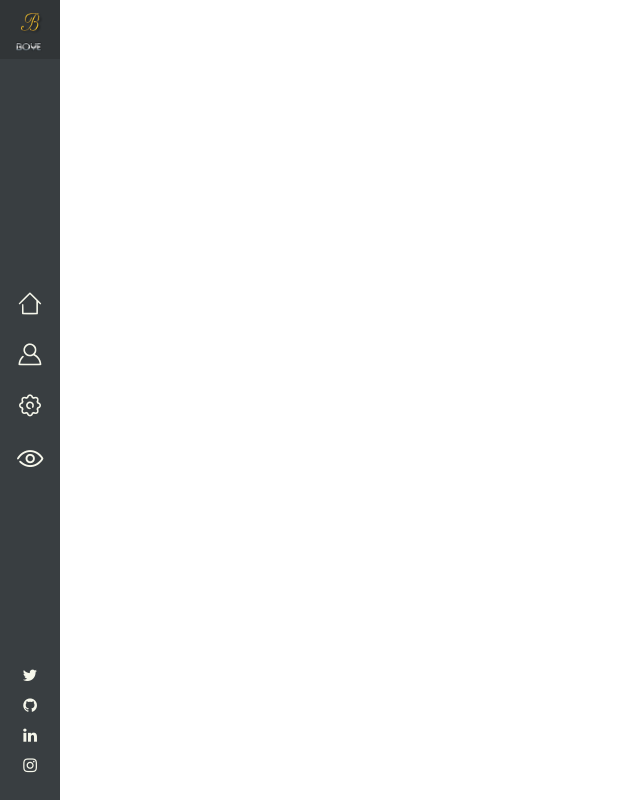
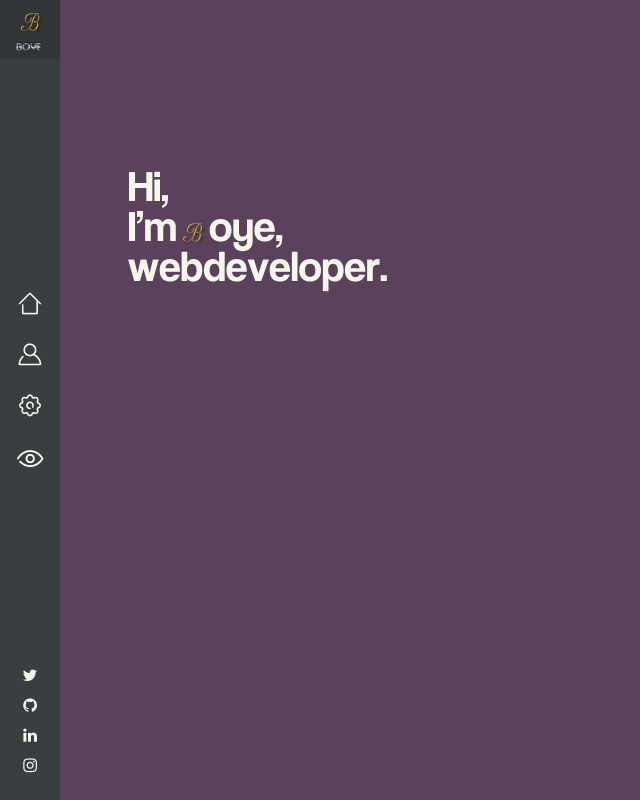
Before and after one commit to boyeoffice/olakunleboye, a Nuxt app: page / in a window 1280 px wide. Shown: the whole page, without its empty margins (0-640 px from the left). Built offline with nearby package versions, Linux system fonts and the light colour scheme.

Commit message:
Working on home page

```diff
--- a/assets/sass/_global.scss
+++ b/assets/sass/_global.scss
@@ -22,6 +22,16 @@ a {
 a:focus {
   outline: none;
 }
+img {
+  vertical-align: middle;
+}
+.amination-logo {
+  animation: animation2 1s linear both;
+}
+h1 {
+  font-size: 47px;
+  line-height: 40px;
+}
 .title {
   font-family: 'Quicksand', 'Source Sans Pro', -apple-system, BlinkMacSystemFont,
     'Segoe UI', Roboto, 'Helvetica Neue', Arial, sans-serif;
@@ -32,20 +42,25 @@ a:focus {
   letter-spacing: 1px;
 }
 body {
-	background: #fff;
+	background: $color2;
   overflow: hidden;
   display: block;
 }
-.container {
+.BOYE {
   position: absolute;
   width: 100%;
   height: 100%;
-  & .container-inner {
+  & .container {
     width: 100%;
     will-change: contents;
-    height: 90%;
-    position: absolute;
+    height: auto;
+    position: relative;
+    margin: 0 auto;
+    box-sizing: border-box;
     min-height: 530px;
-    top: 5%;
+    top: 0;
+    transform-style: preserve-3d;
+    overflow: hidden;
+    z-index: 1;
   }
 }
--- /dev/null
+++ b/assets/sass/_index.scss
@@ -0,0 +1,27 @@
+.home-page {
+	& .content {
+		width: 85%;
+		left: 5%;
+		min-height: 0;
+		top: 50%;
+		position: static;
+		margin-top: 170px;
+		margin-left: 10%;
+	}
+	& h1 {
+		margin: 0;
+		font-family: font-file-82132;
+		font-weight: 400;
+		color: $color3;
+		& img {
+			position: relative;
+			top: 2px;
+			width: 32px;
+			height: auto;
+		}
+	}
+	& .blast {
+		transition: all .3s ease-out;
+		display: inline-block;
+	}
+}
--- a/assets/sass/main.scss
+++ b/assets/sass/main.scss
@@ -3,5 +3,5 @@
 @import 'global';
 @import 'navbar';
 @import 'loading';
-//@import 'index';
+@import 'index';
 @import 'fonts';
--- a/layouts/default.vue
+++ b/layouts/default.vue
@@ -1,7 +1,7 @@
 <template>
-  <div class="OLAKUNLE BOYE">
+  <div class="OLAKUNLE">
     <navbar />
-    <div class="container">
+    <div class="BOYE">
     	<nuxt />
     </div>
   </div>
--- a/pages/index.vue
+++ b/pages/index.vue
@@ -1,9 +1,14 @@
 <template>
-  <div class="container">
-  <!--  <p>Hello {{ name }}!</p>
-    <NuxtLink to="/about">
-      Go to /about
-    </NuxtLink>-->
+  <div class="container home-page">
+    <div class="content">
+      <h1 class="blast-root">
+        <span v-for="(text, index) in first" class="blast">{{text}}</span><br/>
+        <span v-for="(text, index) in second" class="blast">{{text}}</span>
+        <img src="/img/logo.png" alt="" class="amination-logo"><span v-for="(text, index) in third" class="blast">{{text}}</span><br/>
+        <span v-for="(text, index) in fourth" class="blast">{{text}}</span>
+        <span v-for="(text, index) in fifth" class="blast">{{text}}</span>
+      </h1>
+    </div>
   </div>
 </template>
 
@@ -20,14 +25,13 @@ export default {
       }, 1000)
     })
   },
+  data: () => ({
+    first: ['H', 'i', ','],
+    second: ['I', '’', 'm'],
+    third: ['o','y','e', ','],
+    fourth: ['w','e','b'],
+    fifth: ['d','e','v','e','l','o','p','e','r', '.']
+  })
 
 }
 </script>
-
-<style scoped>
-.container {
-  font-size: 20px;
-  text-align: center;
-  padding-top: 100px;
-}
-</style>
```
Also changed, not shown: assets/sass/old/_index.scss (deleted, +0 -44 lines).
